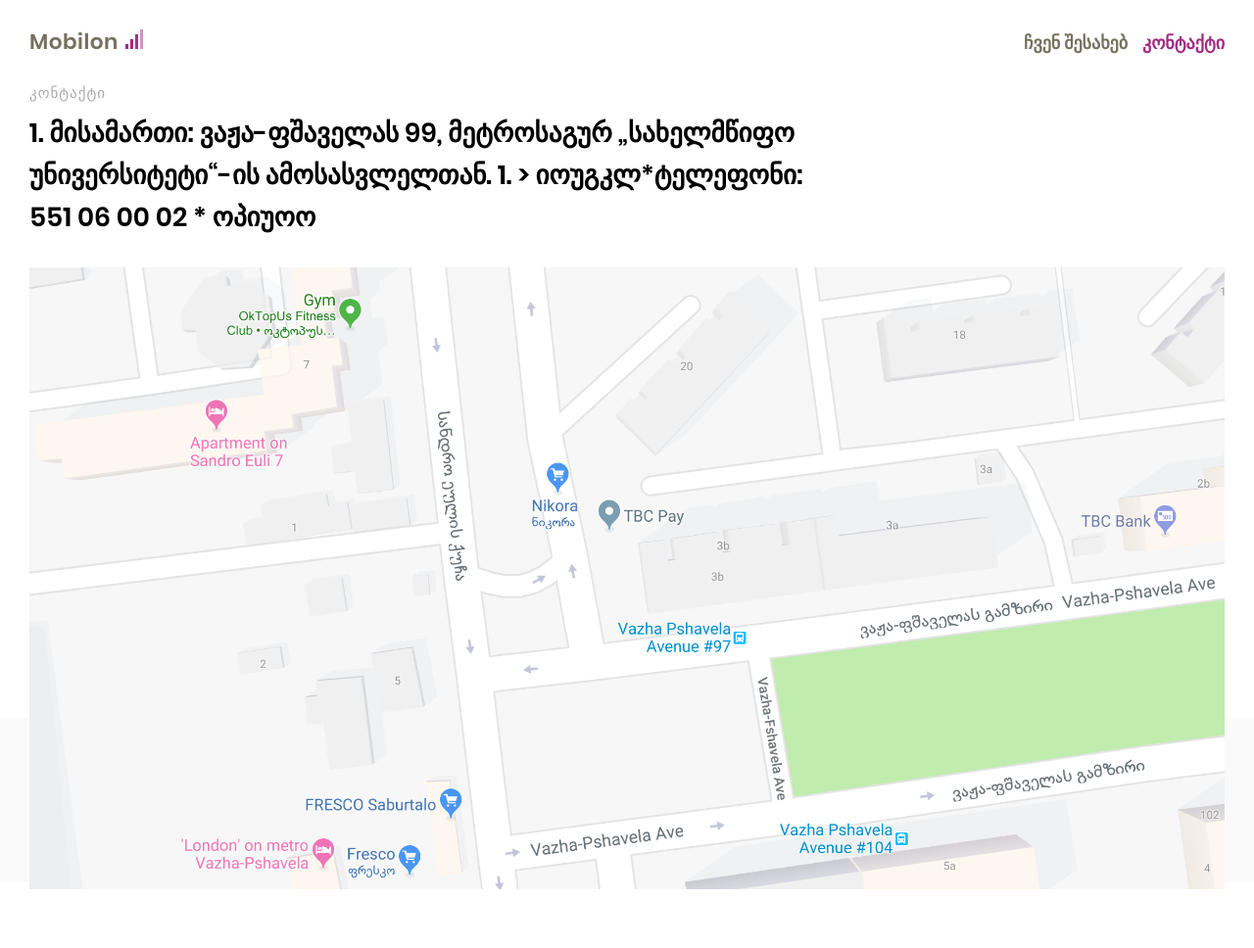
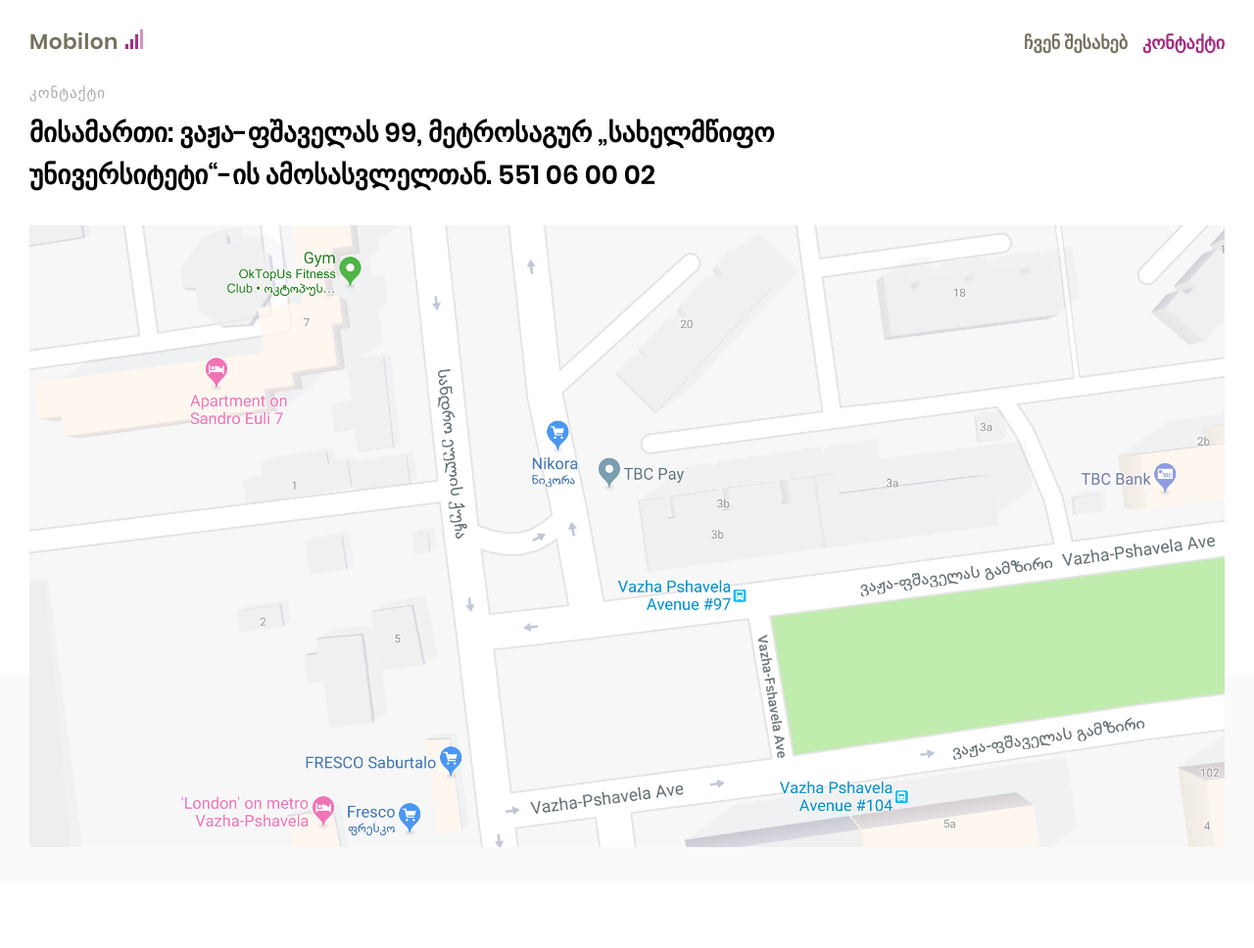
Before and after one commit to tato1559/mobilon, a Jekyll site: the page built from contact.markdown, in a window 1280 px wide. Shown: the whole page at 98% size. Built offline with Jekyll 4.4.1, drawn with Linux system fonts in a browser that asks for light colours; our own code applies the rules of GitHub Pages for plain Markdown files; after the commit the page ends 924 px from its top, so only the background shows below that.

Commit message:
Updated Contact

```diff
--- a/contact.markdown
+++ b/contact.markdown
@@ -4,9 +4,4 @@
 map image: "/uploads/Screen%20Shot%202019-02-26%20at%2016.33.24.png"
 ---
 
-1. მისამართი: ვაჟა-ფშაველას 99, მეტროსაგურ „სახელმწიფო უნივერსიტეტი“-ის ამოსასვლელთან.
-
-
-1. > იოუგკლ*ტელეფონი: 551 06 00 02
-
-* ოპიუოო
+მისამართი: ვაჟა-ფშაველას 99, მეტროსაგურ „სახელმწიფო უნივერსიტეტი“-ის ამოსასვლელთან. 551 06 00 02
```
